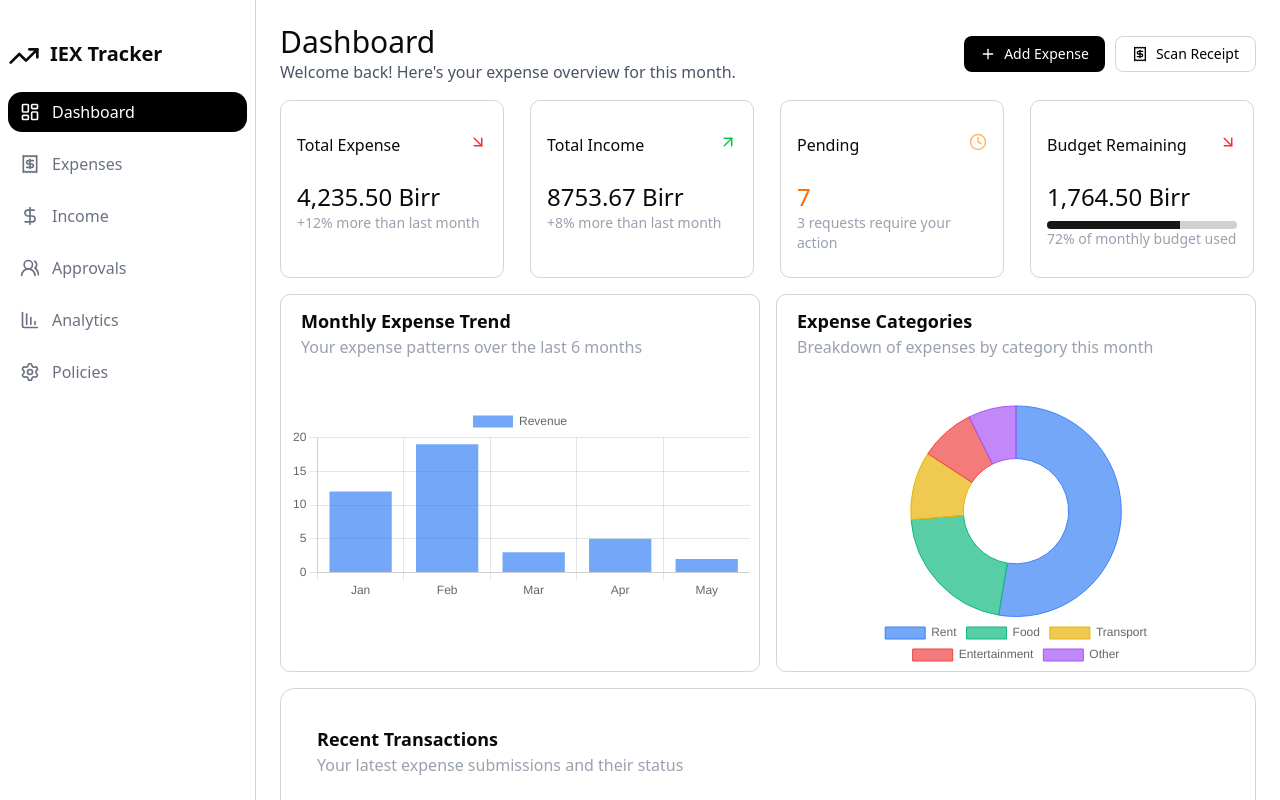
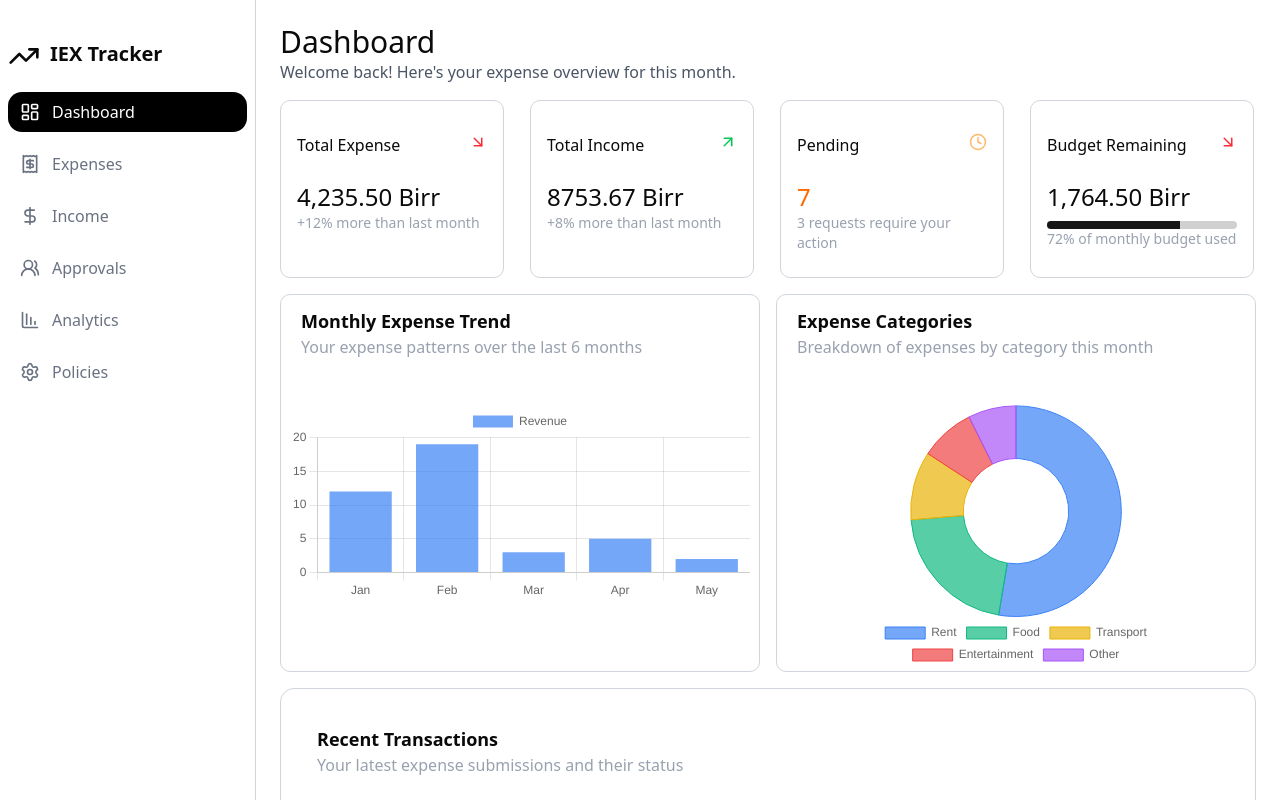
Before and after one commit to snoppycoder/deployiex, a Next.js app: page / in a window 1280 px wide. Shown: the top 800 px of the page. Built offline with nearby package versions, Linux system fonts and the light colour scheme.

Commit message:
decluttered the dashboard

```diff
--- a/app/page.tsx
+++ b/app/page.tsx
@@ -22,15 +22,6 @@ export default function Dashboard() {
           <span className="font-extralight text-gray-600 ">
             Welcome back! Here's your expense overview for this month.
           </span>
-        </div>
-        <div className="flex gap-x-2.5">
-          <AddExpenseButton />
-          <button
-            data-slot="button"
-            className="inline-flex items-center gap-2 justify-center whitespace-nowrap rounded-md lg:text-sm font-medium transition-all disabled:opacity-50 outline-none focus-visible:border-ring focus-visible:ring-ring/50 focus-visible:ring-[3px] aria-invalid:ring-destructive/20 dark:aria-invalid:ring-destructive/40 aria-invalid:border-destructive cursor-pointer bg-white  h-8 lg:h-9 lg:px-4 px-2 py-2  text-xs text-black border border-gray-300"
-          >
-            <Receipt size={16} /> Scan Receipt
-          </button>
         </div>
       </div>
       <div className=" w-full grid grid-cols-2 gap-y-2.5 lg:grid-cols-4 md:grid-cols-2 lg:gap-x-6">
```
